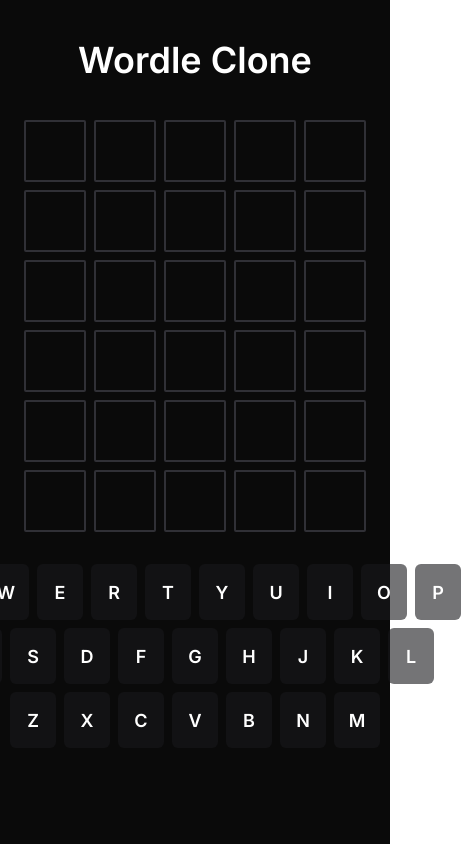
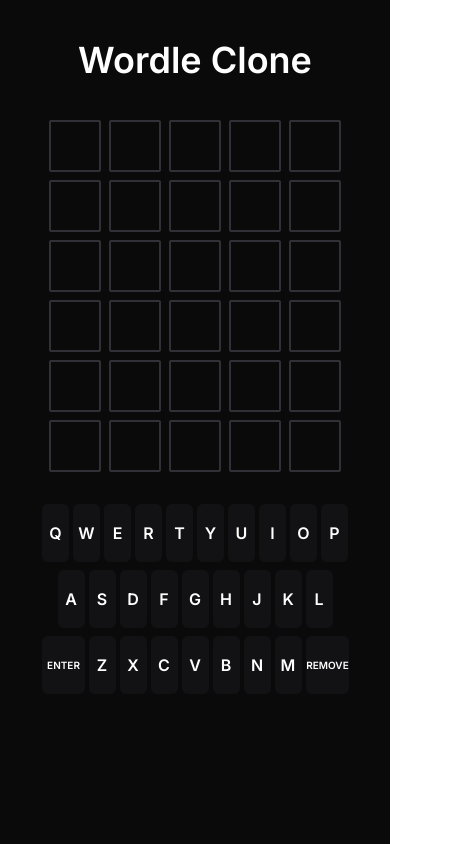
Before and after one commit to cshorg/wordle-clone, a React (Vite) app: page / in a window 390 px wide. Shown: the whole page, 461 px wide, since content can reach past the window. Built offline with nearby package versions, Linux system fonts and the light colour scheme.

Commit message:
mobile fixes

```diff
--- a/src/App.jsx
+++ b/src/App.jsx
@@ -8,6 +8,7 @@ function App() {
     useContext(MainContext)
 
   useEffect(() => {
+    console.log(word)
     window.addEventListener("keyup", handleKey)
 
     return () => {
@@ -16,7 +17,7 @@ function App() {
   }, [handleKey])
 
   return (
-    <div className="bg-neutral-950 w-screen h-[100dvh] text-white font-inter flex justify-center">
+    <div className="flex justify-center w-screen h-screen text-white bg-neutral-950 font-inter">
       <div className="flex flex-col items-center">
         <h1 className="mt-10 mb-8 text-4xl font-semibold">Wordle Clone</h1>
 
--- a/src/components/Guess.jsx
+++ b/src/components/Guess.jsx
@@ -12,7 +12,7 @@ const Guess = ({ word, guess, isGuessed }) => {
 
         return (
           <div
-            className={`${bgColor} w-[62px] h-[62px] border-[2px] border-border rounded-sm flex items-center justify-center uppercase text-[18px] font-semibold`}
+            className={`${bgColor} w-[52px] h-[52px] sm:w-[62px] sm:h-[62px] border-[2px] border-border rounded-sm flex items-center justify-center uppercase text-[18px] font-semibold`}
           >
             {guess[i]}
           </div>
--- a/src/components/Keyboard.jsx
+++ b/src/components/Keyboard.jsx
@@ -7,9 +7,15 @@ const Keyboard = () => {
   const qwerty = ["qwertyuiop", "asdfghjkl", "zxcvbnm"]
 
   return (
-    <div className="mt-8">
-      {qwerty.map((row) => (
-        <div className="flex justify-center gap-2 mb-2">
+    <div className="relative mt-8">
+      <button className="top-[132px] md:left-[5px] text-[10px] absolute h-[58px] w-[43px] md:w-[60px] bg-button rounded-md flex items-center justify-center  uppercase font-semibold  hover:bg-opacity-70">
+        enter
+      </button>
+      <button className="top-[132px] md:right-[5px] right-[-1px] text-[10px] absolute h-[58px] w-[43px] md:w-[60px] bg-button rounded-md flex items-center justify-center  uppercase font-semibold  hover:bg-opacity-70">
+        remove
+      </button>
+      {qwerty.map((row, i) => (
+        <div className="flex justify-center gap-1 mb-2">
           {row.split("").map((key) => {
             const bgColor = exactGuess().includes(key)
               ? "bg-green-400"
@@ -21,7 +27,7 @@ const Keyboard = () => {
 
             return (
               <button
-                className={`${bgColor} w-[46px] bg-button rounded-md flex items-center justify-center text-[18px] uppercase font-semibold h-[56px] hover:bg-opacity-70`}
+                className={`${bgColor} h-[58px] w-[27px] md:w-[42px] bg-button rounded-md flex items-center justify-center md:text-[18px] uppercase font-semibold  hover:bg-opacity-70`}
               >
                 {key}
               </button>
```
